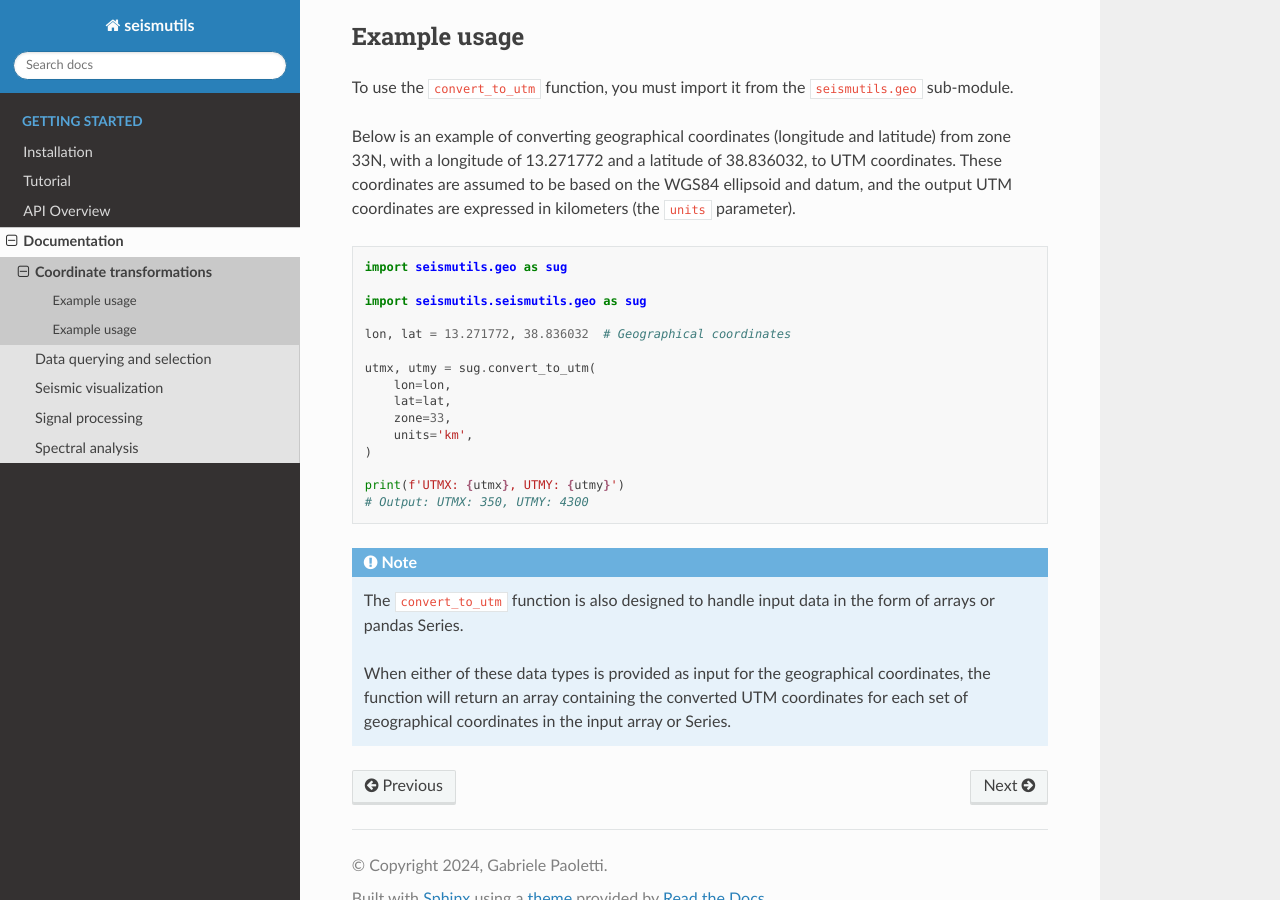
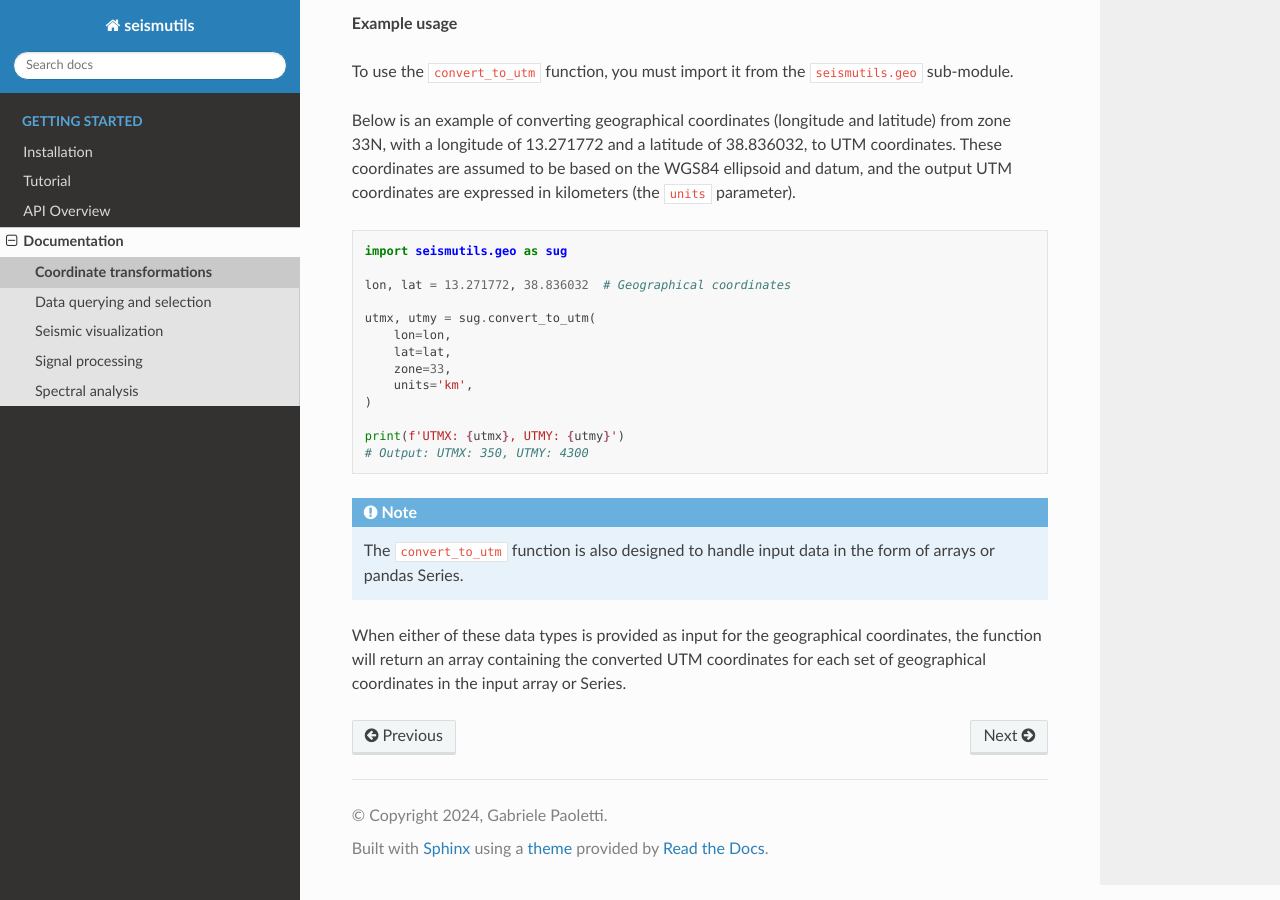
Before and after one commit to gabrielepaoletti/seismutils, a Sphinx documentation site: the page built from docs/source/geo/coordinate_transformations.rst, in a window 1280 px wide and 900 px high, scrolled down 1121 px. Built offline with Sphinx 7.4.7 and the Read the Docs theme 2.0.0, drawn with Linux system fonts in a browser that asks for light colours.

Commit message:
Updated documentation

```diff
--- a/docs/source/geo/coordinate_transformations.rst
+++ b/docs/source/geo/coordinate_transformations.rst
@@ -3,8 +3,7 @@
 
 .. autofunction:: seismutils.geo.convert_to_geographical
 
-Example usage
-^^^^^^^^^^^^^
+**Example usage**
 
 To use the ``convert_to_geographical`` function, you must import it from the ``seismutils.geo`` sub-module.
 
@@ -30,12 +29,11 @@
 .. note::
     The ``convert_to_geographical`` function is also designed to handle input data in the form of arrays or pandas Series.
 
-    When either of these data types is provided as input for the UTM coordinates, the function will return an array containing the converted geographical coordinates (latitude and longitude) for each set of UTM coordinates in the input array or Series.
+When either of these data types is provided as input for the UTM coordinates, the function will return an array containing the converted geographical coordinates (latitude and longitude) for each set of UTM coordinates in the input array or Series.
 
 .. autofunction:: seismutils.geo.convert_to_utm
 
-Example usage
-^^^^^^^^^^^^^
+**Example usage**
 
 To use the ``convert_to_utm`` function, you must import it from the ``seismutils.geo`` sub-module.
 
@@ -44,8 +42,6 @@
 .. code-block:: python
 
     import seismutils.geo as sug
-
-    import seismutils.seismutils.geo as sug
 
     lon, lat = 13.271772, 38.836032  # Geographical coordinates
 
@@ -62,4 +58,4 @@
 .. note::
     The ``convert_to_utm`` function is also designed to handle input data in the form of arrays or pandas Series.
 
-    When either of these data types is provided as input for the geographical coordinates, the function will return an array containing the converted UTM coordinates for each set of geographical coordinates in the input array or Series.
+When either of these data types is provided as input for the geographical coordinates, the function will return an array containing the converted UTM coordinates for each set of geographical coordinates in the input array or Series.
```
